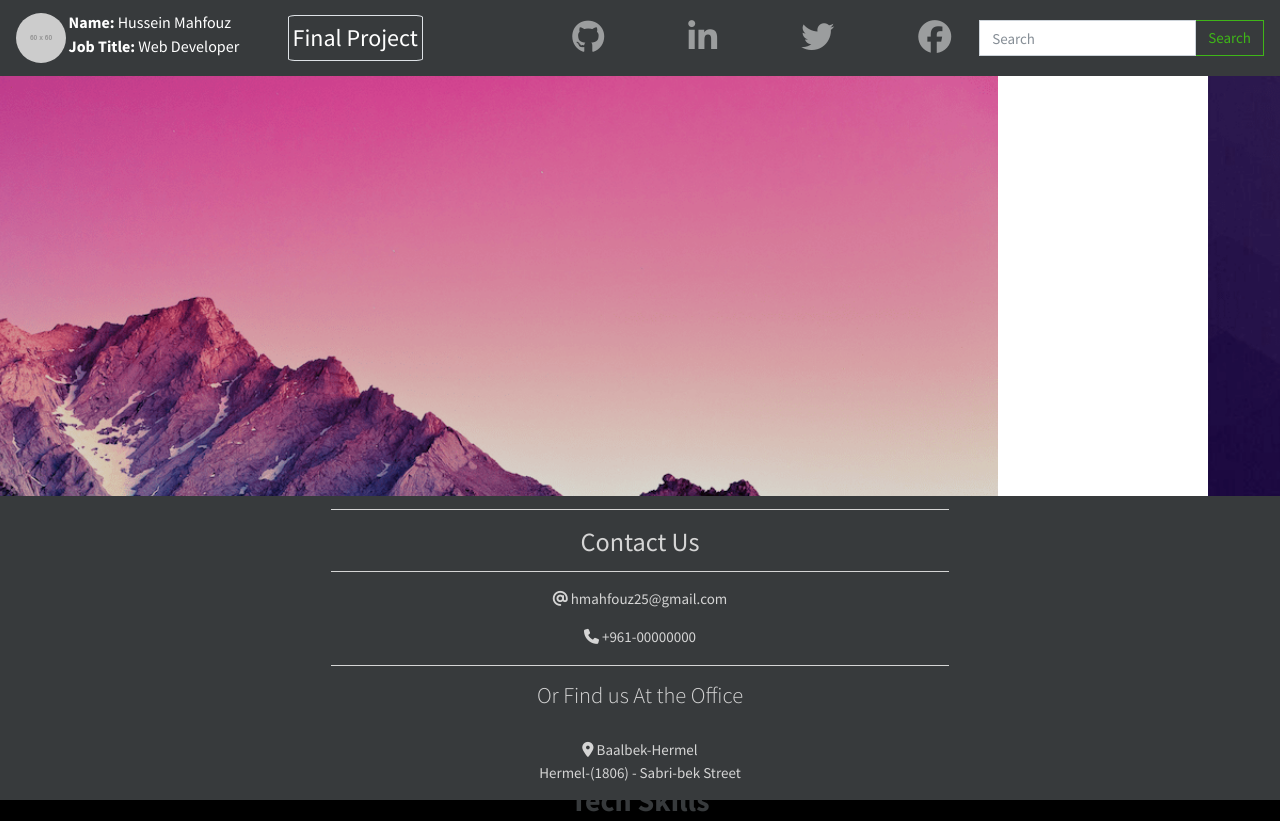
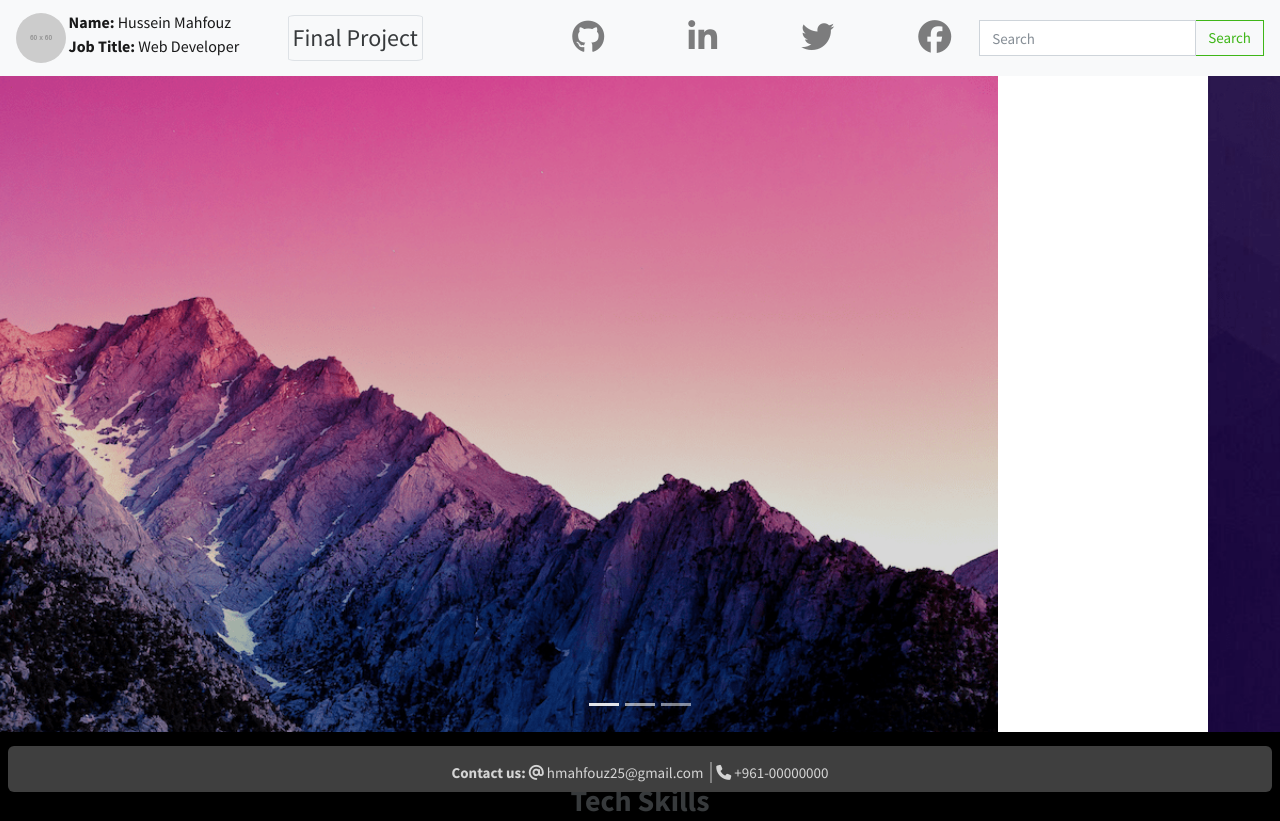
Before and after one commit to Comm213/Complete-Bootstrap-Project, a plain HTML site: page index.html in a window 1280 px wide. Shown: the top 821 px of the page. Drawn offline with nearby package versions, Linux system fonts and the light colour scheme; no server answers; placeholder pictures from the web are drawn by us.

Commit message:
24-to-go

```diff
--- a/index.html
+++ b/index.html
@@ -49,7 +49,7 @@
     ></script>
   </head>
   <body>
-    <nav class="navbar navbar-expand-lg navbar-dark bg-dark">
+    <nav class="navbar navbar-expand-lg navbar-light bg-light">
       <span class="navbar-brand">
         <div class="row justify-content-center">
           <div class="col-2">
@@ -79,8 +79,8 @@
       </span>
 
       <span
-        style="border-radius: 5%; font-size: 1.5rem"
-        class="border text-white p-1"
+        style="border-radius: 5%; font-size: 1.5rem "
+        class="border text-dark p-1 "
         id="Final"
         >Final Project</span
       >
@@ -278,64 +278,19 @@
 
 
     <!--Footer-->
-    <footer class="last">
-      <div class="container-fluid padding fixed-bottom bg-dark text-md-center">
-        <div class="row text-center">
-          <div class="col-md-8 offset-2 ">
-            <hr class="light" />
-            <h3><b>Contact Us</b></h3>
-            <hr class="light" />
-            <p><i class="fas fa-at"></i> hmahfouz25@gmail.com</p>
-            <p><i class="fas fa-phone"></i> +961-00000000</p>
-            <hr class="light">
-            <h4>Or Find us At the Office</h4>
-            <br>
-            <p>
-              <i class="fas fa-map-marker-alt"></i> Baalbek-Hermel <br />
-              Hermel-(1806) - Sabri-bek Street
-            </p>
-          <!-- </div>
-          <div class="col-md-4 ">
-            <hr class="light" />
-            <h2><b> Our Location</b></h2>
-            <hr class="light" />
-            <p>
-              <i class="fas fa-map-marker-alt"></i> Baalbek-Hermel <br />
-              Hermel-(1806) - Sabri-bek Street
-            </p>
-          </div> -->
-          <!-- <div class="col-md-4">
-            <hr class="light" />
-            <h2><b> Feedbacks </b></h2>
-            <hr class="light" />
-            <form>
-              <div class="input-group">
-                <input
-                  type="text"
-                  class="form-control"
-                  placeholder="Name"
-                  aria-label="Name"
-                />
-              </div>
-              <br />
-              <div class="input-group">
-                <input
-                  type="text"
-                  class="form-control"
-                  placeholder="Email"
-                  aria-label="Email"
-                />
-              </div>
-              <br />
-              <div class="input-group">
-                <textarea
-                  class="form-control"
-                  placeholder="Write your feedback here"
-                  cols="10"
-                  rows="4"
-                ></textarea>
-              </div> -->
-            </form>
+    <footer class="last fixed-bottom">
+
+      <div class="container-fluid pb-2" >
+        <div class="row text-center" >
+          <div class="col-lg-6 col-md-6 col-sm-6 col-6 offset-3 " id="con-info">
+            <b>Contact us:</b>
+            <span><i class="fas fa-at" ></i> hmahfouz25@gmail.com</span>
+            <span style="border: 1px solid gray; margin-right:4px ;margin-left: 4px;"></span>
+            <span><i class="fas fa-phone"></i> +961-00000000</span>
+          </div>
+        </div>
+      </div>
+
           </div>
         </div>
       </div>
--- a/js/script.js
+++ b/js/script.js
@@ -21,13 +21,11 @@ xhr.open("GET", url, true);
 // When request is received
 // Process it here
 xhr.onload = function () {
-
   // Parse API data into JSON
   const data = JSON.parse(this.response);
 
   // Loop over each object in data array
   for (let i in data) {
-
     // Get the ul with id of of userRepos
     let ul = document.getElementById("gitBio");
 
--- a/style/style.css
+++ b/style/style.css
@@ -72,8 +72,6 @@
   text-align: center;
 }
 
-
-
 .GithubRepos {
   margin-bottom: 75px;
 }
@@ -108,9 +106,14 @@ hr.light {
   }
 }
 
+@media (max-width: 576px) {
+  #con-info {
+    text-align: center;
+    padding-bottom: 20px;
+  }
+}
+
 @media (min-width: 576px) {
-
-
   footer {
     background-color: #3f3f3f;
     color: #d5d5d5;
@@ -122,3 +125,11 @@ hr.light {
     margin-top: 0.8rem;
     margin-bottom: 1rem;
   }
+}
+
+.last {
+  border-radius: 6px;
+  margin-bottom: 8px;
+  margin-left: 8px;
+  margin-right: 8px;
+}
```
